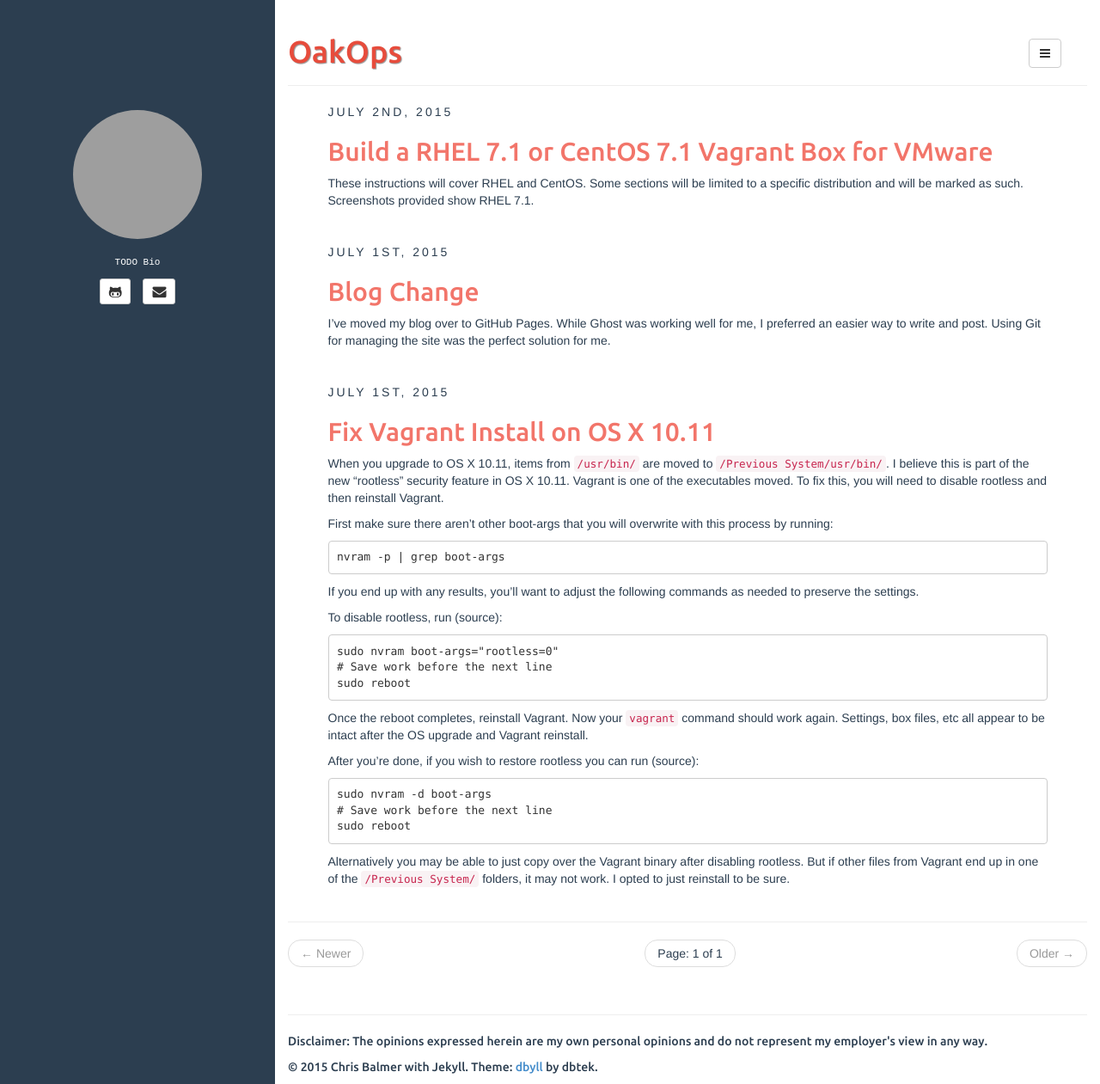
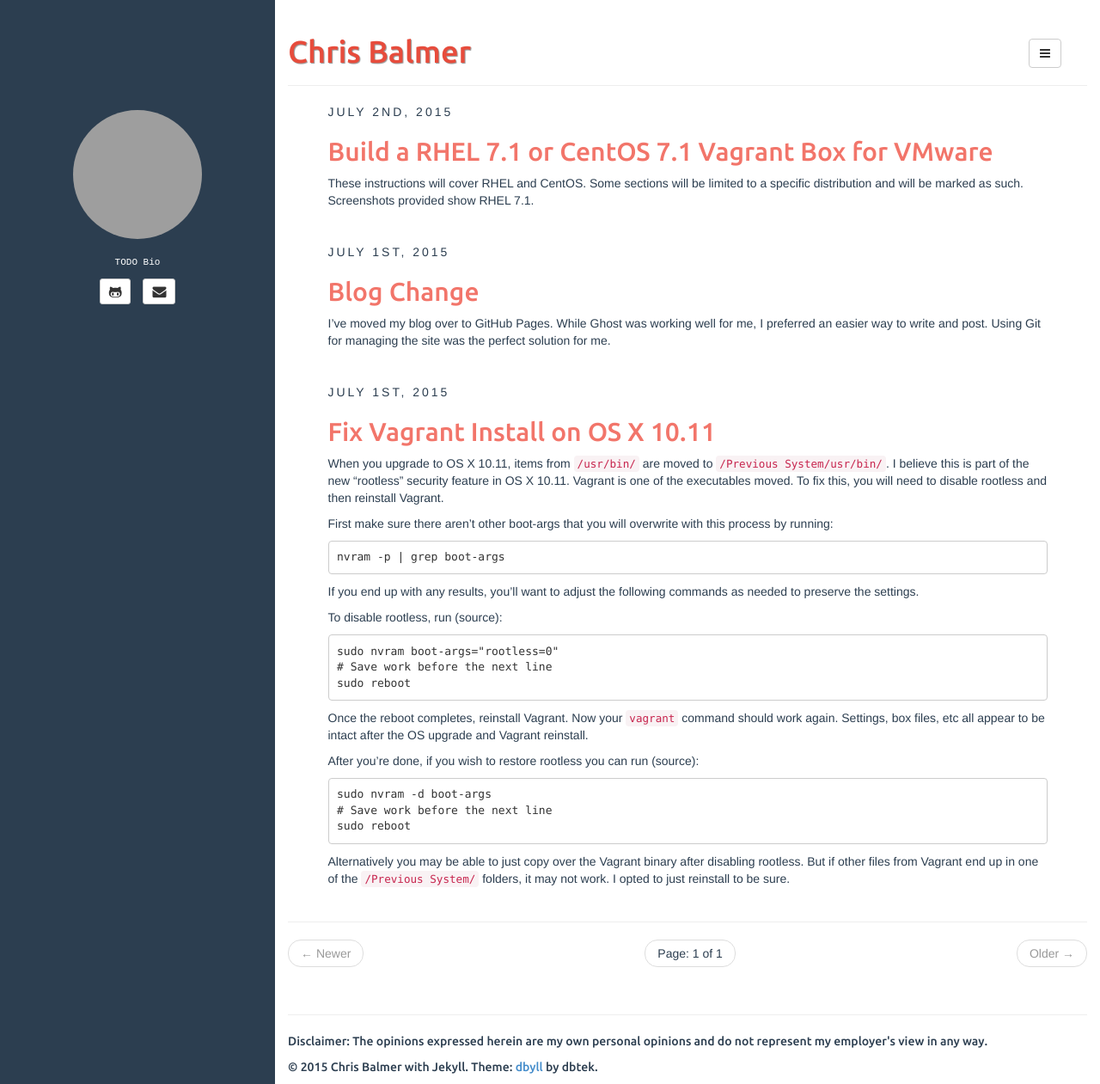
Before and after one commit to chrisbalmer/chrisbalmer.github.io, a Jekyll site: the page built from index.html, in a window 1280 px wide and 1261 px high. Shown: the whole window at 86% size. Built offline with Jekyll 4.4.1, drawn with Linux system fonts in a browser that asks for light colours; the list of posts is cut into pages by our own code; grey boxes are pictures that could not be loaded.

Commit message:
Fixed blog name.

```diff
--- a/_config.yml
+++ b/_config.yml
@@ -13,7 +13,7 @@ defaults:
     scope:
       path: "" # empty string for all files
     values:
-      title: OakOps
+      title: Chris Balmer
 
 description: TODO Description
 author:
```
